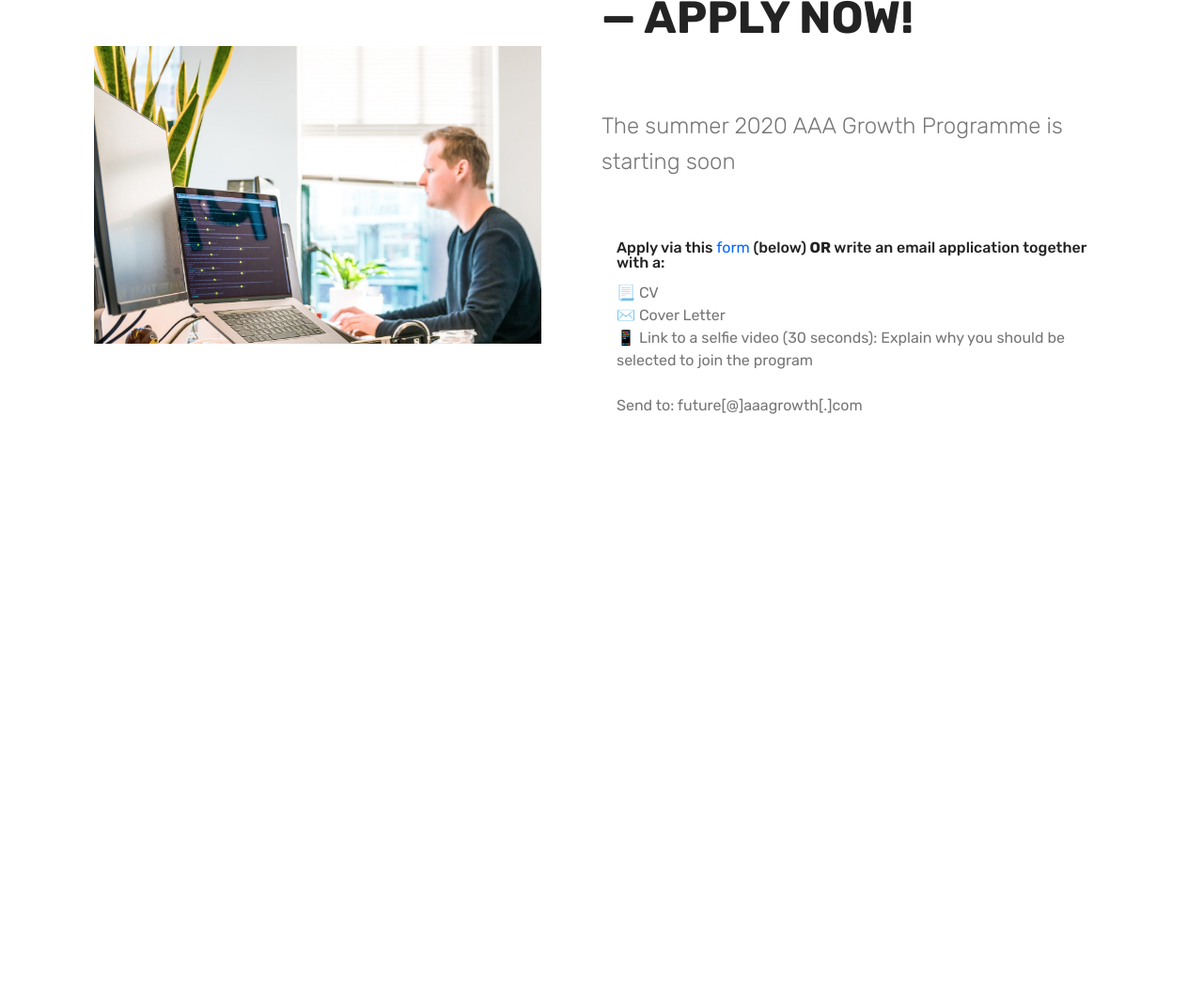
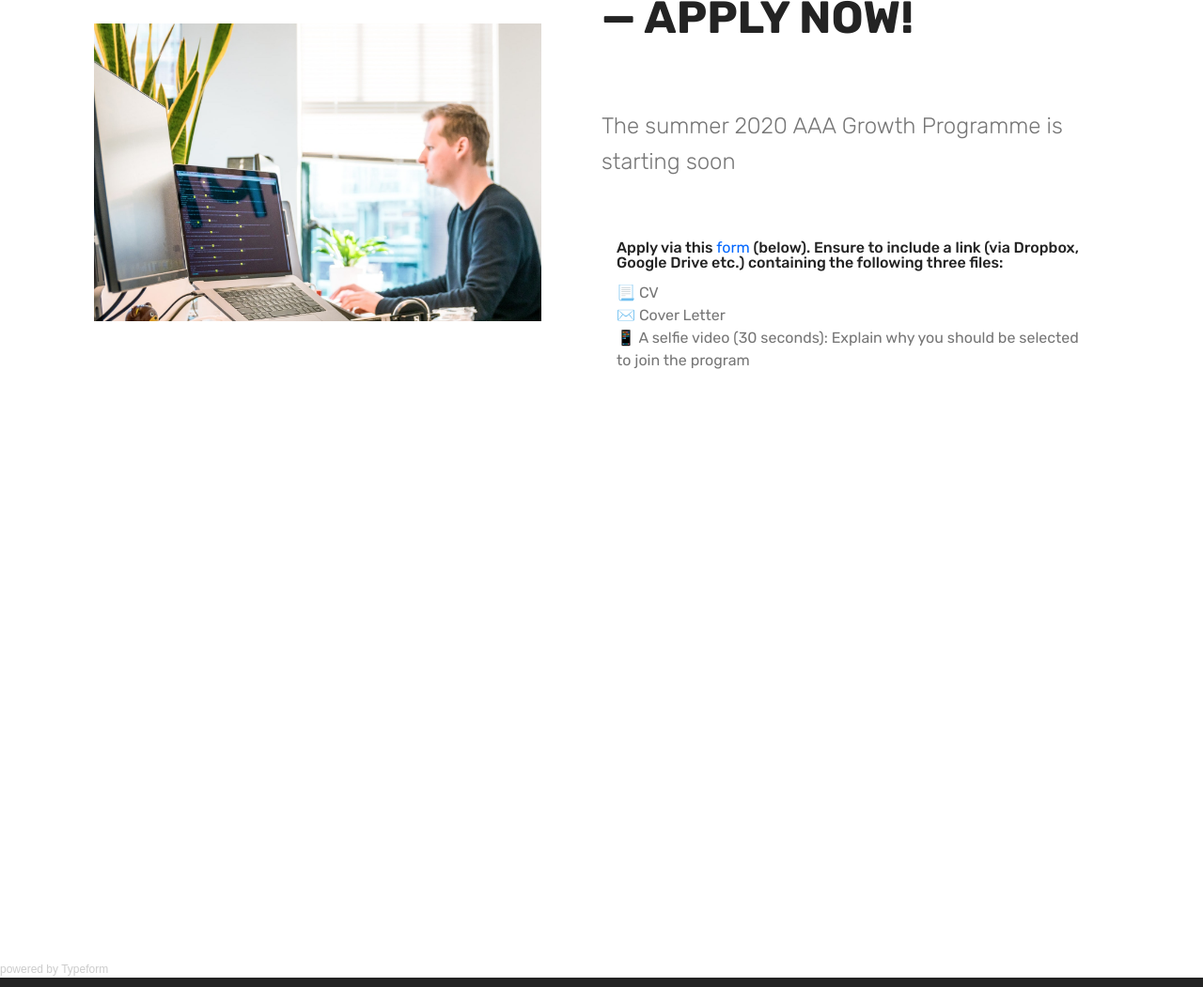
Before and after one commit to aaagr/z-18, a plain HTML site: page index.html in a window 1280 px wide. Shown: the part 7164-8215 px from the top of the page at 94% size. Drawn offline with Linux system fonts and the light colour scheme; a script that the page names is missing; files whose address does not match are found by name.

Commit message:
Update index.html

```diff
--- a/index.html
+++ b/index.html
@@ -557,12 +557,12 @@ Better than an internship!">
                             <div class="media">
 
                                 <div class="media-body">
-                                    <h4 class="card-title mbr-fonts-style display-7">Apply via this <a href="https://21andco.typeform.com/to/mc6ecZ" target="_blank">form</a> (below) <strong>OR</strong> write an email application together with a:</h4>
+                                    <h4 class="card-title mbr-fonts-style display-7">Apply via this <a href="https://21andco.typeform.com/to/mc6ecZ" target="_blank">form</a> (below). Ensure to include a link (via Dropbox, Google Drive etc.) containing the following three files:</h4>
                                 </div>
                             </div>
 
                             <div class="card-box">
-                                <p class="block-text mbr-fonts-style display-7">📃 CV<br>✉️ Cover Letter<br>📱 Link to a selfie video (30 seconds): Explain why you should be selected to join the program<br><br>Send to: future[@]aaagrowth[.]com<br></p>
+                                <p class="block-text mbr-fonts-style display-7">📃 CV<br>✉️ Cover Letter<br>📱 A selfie video (30 seconds): Explain why you should be selected to join the program<br></p>
                             </div>
                         </div>
 
```
